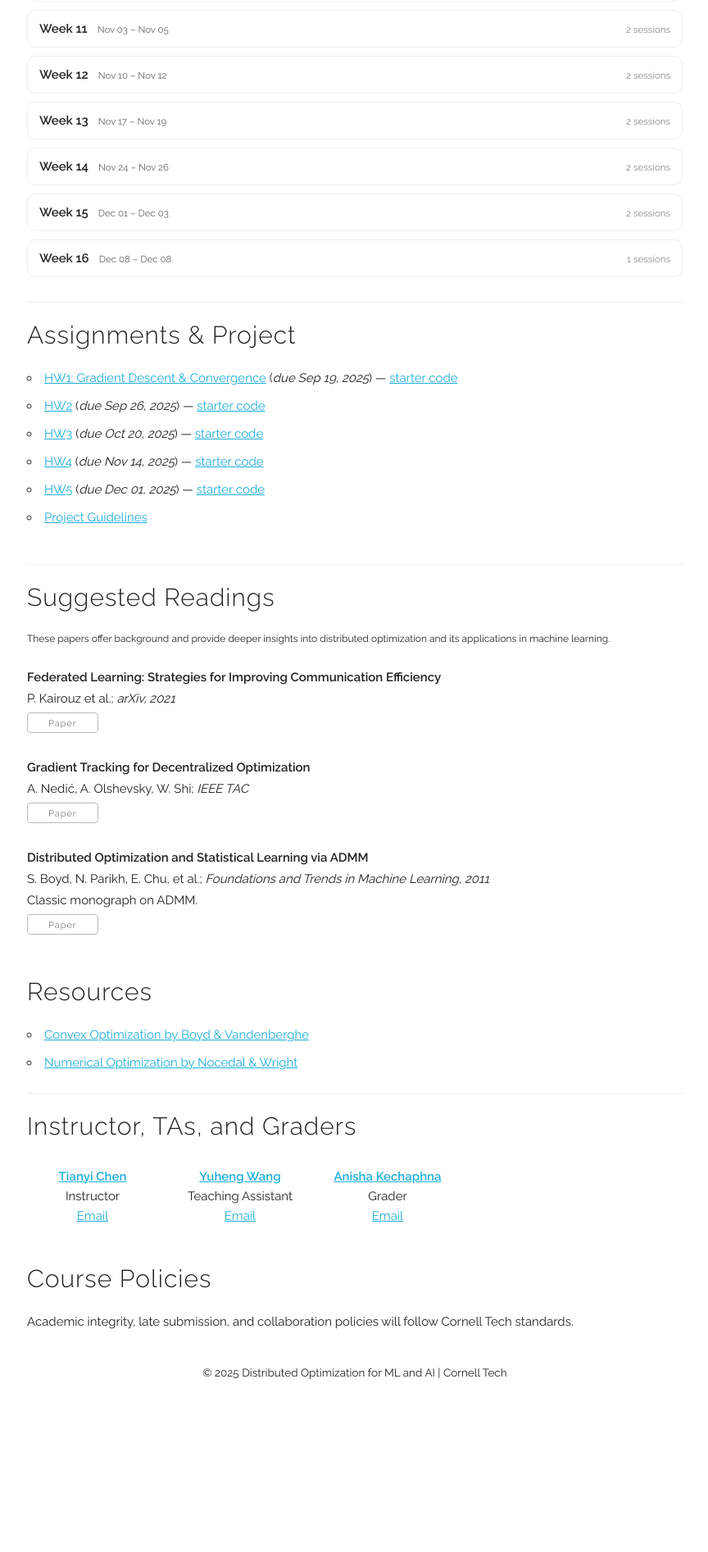
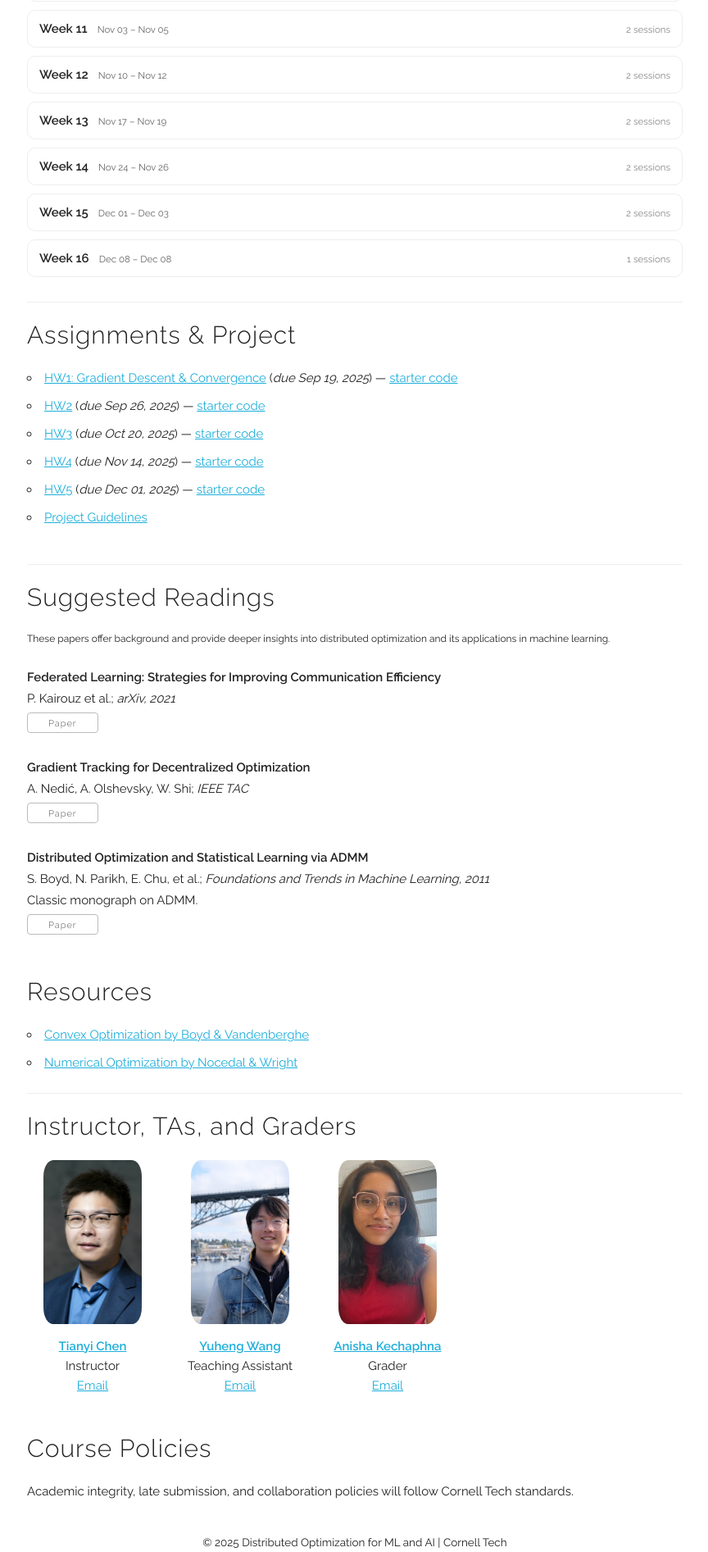
Before and after one commit to chentianyi19/ECE5290, a Jekyll site: the page built from index.html, in a window 1280 px wide. Shown: the part 1608-3501 px from the top of the page at 82% size, without its empty margins (207-1071 px from the left). Built offline with Jekyll 4.4.1, drawn with Linux system fonts in a browser that asks for light colours; before the commit the page ends 3294 px from its top, so only the background shows below that.

Commit message:
Update people.html

```diff
--- a/_includes/people.html
+++ b/_includes/people.html
@@ -6,8 +6,8 @@
 
     {%- for person in site.data.people -%}
     <div class="box" style="text-align: center; width: 160px;">
-      <!-- <img src="{{ person.photo }}" alt="{{ person.name }}"
-           style="width: 120px; height: 200px; object-fit: cover; border-radius: 10%;"> -->
+      <img src="{{ person.photo }}" alt="{{ person.name }}"
+           style="width: 120px; height: 200px; object-fit: cover; border-radius: 10%;">
 
       <p style="margin-top: 8px;">
         {%- if person.homepage -%}
```
